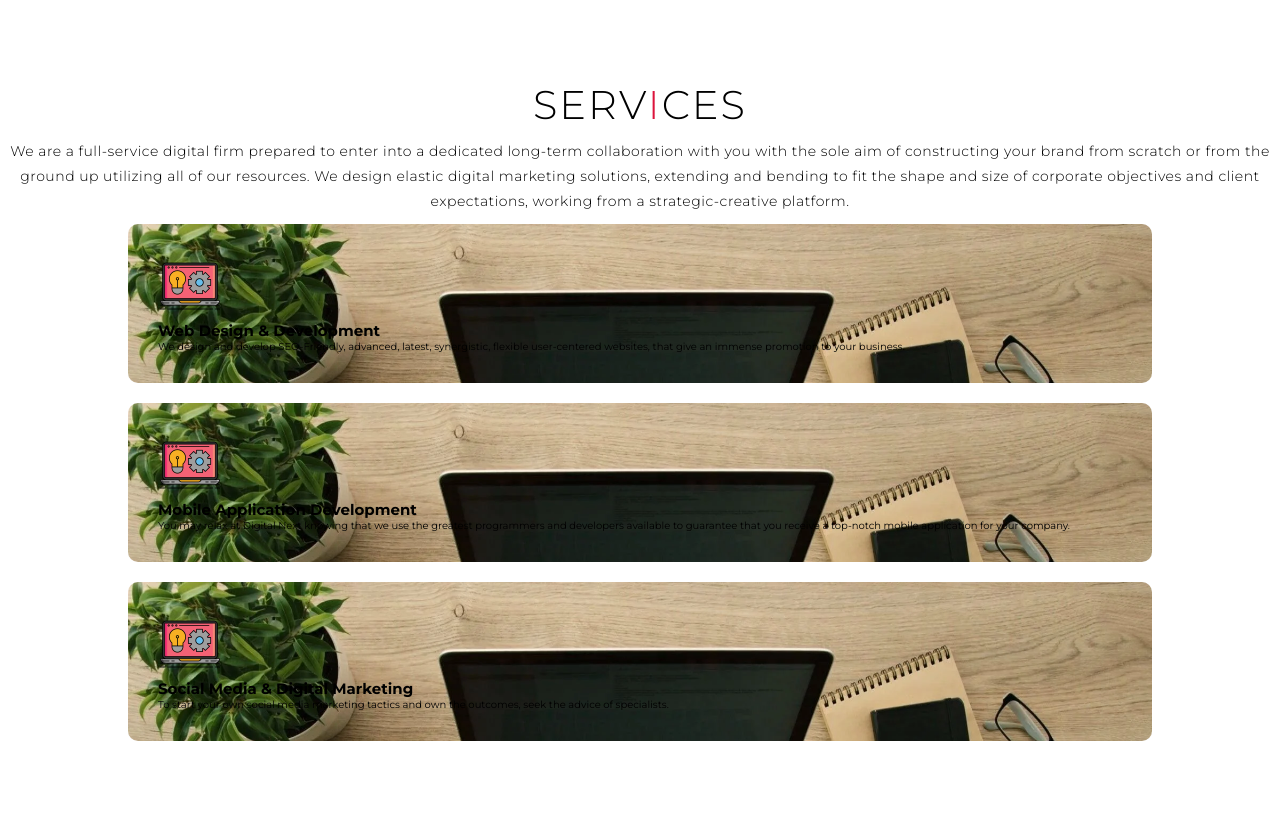
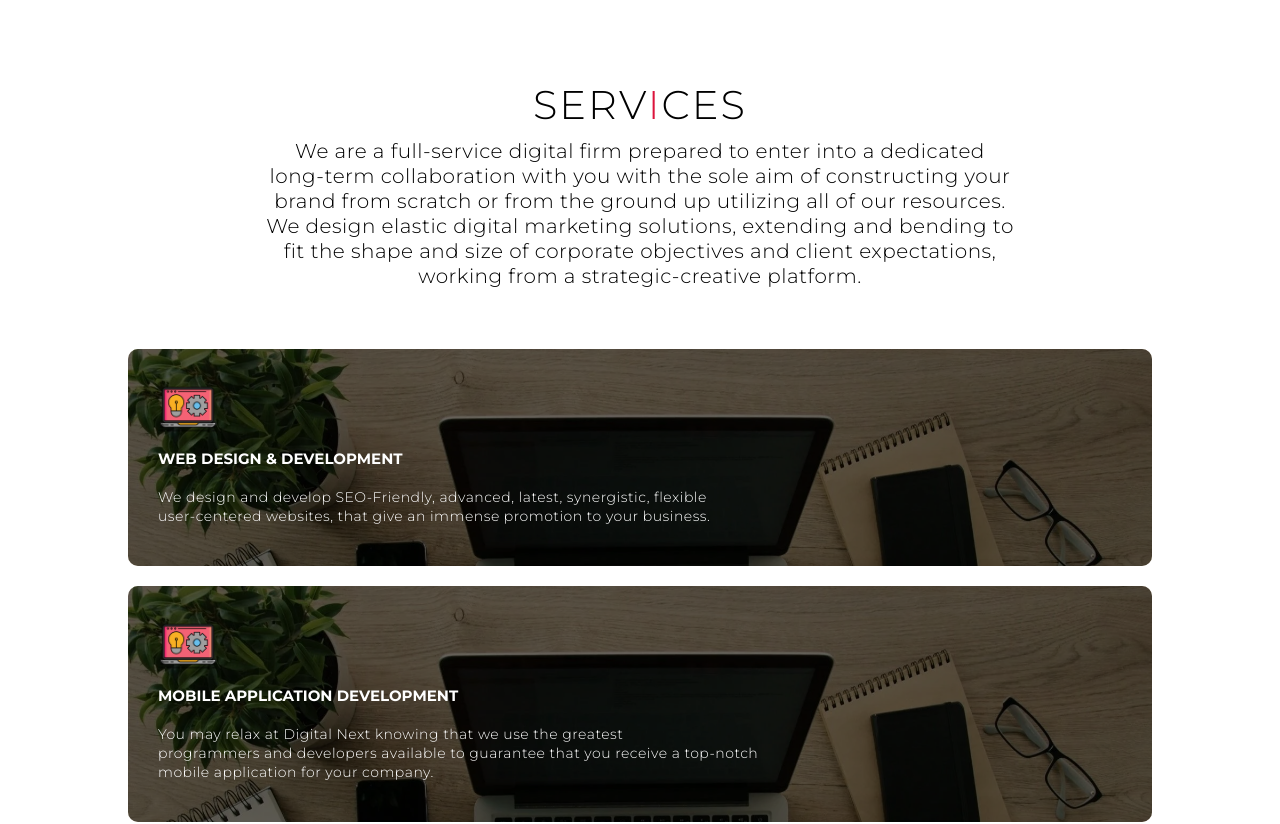
Before and after one commit to Rajamiththiran/One_Page_Web, a plain HTML site: page index.html in a window 1280 px wide. Shown: the part 820-1644 px from the top of the page. Drawn offline with Linux system fonts and the light colour scheme.

Commit message:
5th of october

```diff
--- a/Style.css
+++ b/Style.css
@@ -21,6 +21,21 @@ a{
     display: flex;
     align-items: center;
     justify-content: center;
+}
+img{
+    height: 100%;
+    width: 100%;
+    object-fit: cover;
+}
+p{
+    color:black;
+    font-size: 2rem;
+    margin-top: 10px;
+    line-height: 2.5rem;
+    font-weight:300;
+    letter-spacing:.05rem;
+    margin-bottom: 10px;
+
 }
 
 /* up section */
@@ -135,19 +150,13 @@ a{
 #service .section-title span {
     color : crimson;
 }
-#service .service-top p{
-    font-size: 1.4rem;
-    margin-top: 5px;
-    line-height: 2.5rem;
-    font-weight:300;
-    letter-spacing:.05rem;
-
-}
 #service .service-bottom{
     display: flex;
     align-items: center;
     justify-content: center;
     flex-wrap: wrap;
+    /* width: 800px; */
+    margin-top: 40px;
 }
 #service .service-item{
     flex-basis: 80%;
@@ -160,7 +169,40 @@ a{
     background-image: url(./images/1691795.webp);
     background-size: cover;
     margin: 10px 5%;
+    position: relative;
+    z-index: 1;
+    overflow: hidden;
 }
+#service .service-item h1{
+    font: size 2rem;
+    color: white;
+    margin-bottom: 10px;
+    text-transform: uppercase;
+}
+#service .service-item p{
+    color: white;
+    font-size: 1.4rem;
+    line-height: 1.9rem;
+    text-align: left;
+}
+#service .service-item::after {
+    content: "";
+    position: absolute;
+    left: 0;
+    top: 0;
+    height: 100%;
+    width: 100%;
+    background-color:black;
+    opacity: .6;
+    z-index: -1;
+
+}
+#service .service-bottom .icon {
+    height: 60px;
+    width: 60px;
+    margin-bottom: 10px;
+}
+
 /* end of service section */
 
 /* keyframe */
--- a/index.html
+++ b/index.html
@@ -28,10 +28,10 @@
 
                 <h1 class="section-title">Serv<span>i</span>ces</h1>
                 <p> We are a full-service digital
-                    firm prepared to enter into a dedicated long-term collaboration with
-                    you with the sole aim of constructing your brand from scratch or from the ground up
-                    utilizing all of our resources. We design elastic digital marketing solutions, extending and
-                    bending to fit the shape and size of corporate objectives and client expectations, working from a
+                    firm prepared to enter into a dedicated<br/> long-term collaboration with
+                    you with the sole aim of constructing your<br/> brand from scratch or from the ground up
+                    utilizing all of our resources.<br/> We design elastic digital marketing solutions, extending and
+                    bending to<br/> fit the shape and size of corporate objectives and client expectations,<br/> working from a
                     strategic-creative platform.
                 </p>
             </div>
@@ -41,7 +41,7 @@
                     <h1>Web Design & Development</h1>
                  <p>We design and develop SEO-Friendly,
                     advanced, latest, synergistic,
-                    flexible user-centered websites,
+                    flexible<br/> user-centered websites,
                     that give an immense promotion to your business.
                 </p>
                  </div>
@@ -49,16 +49,16 @@
                     <div class="icon"><img src="./images/icons8-service-64.png"/></div>
                     <h1>Mobile Application Development</h1>
                     <p>You may relax at Digital Next knowing that we use the
-                       greatest programmers and developers
+                       greatest<br/> programmers and developers
                        available to guarantee that you receive
-                       a top-notch mobile application for your company.
+                       a top-notch<br/> mobile application for your company.
                    </p>
                  </div>
                  <div class="service-item">
                     <div class="icon"><img src="./images/icons8-service-64.png"/></div>
                     <h1>Social Media & Digital Marketing</h1>
                  <p>To start your own social media marketing tactics
-                    and own the outcomes, seek the advice of specialists.
+                    and own the outcomes,<br/> seek the advice of specialists.
                 </p>
                  </div>
             </div>
```
